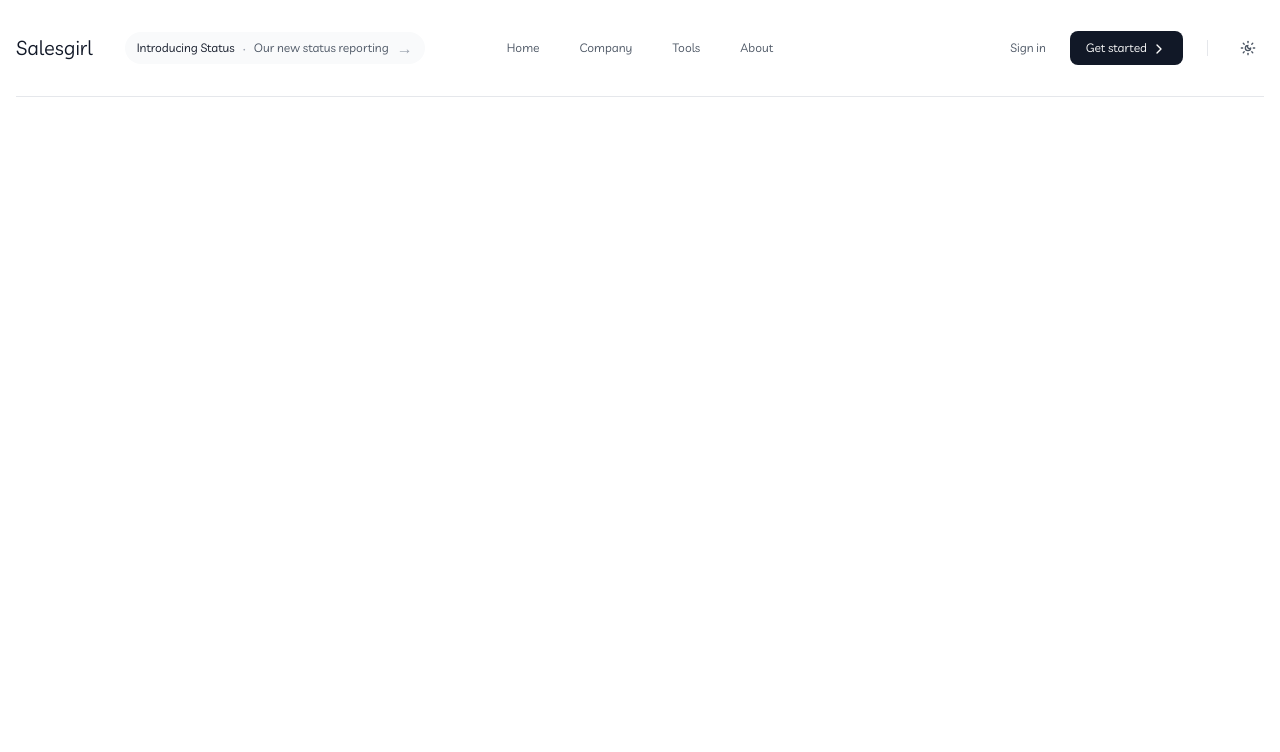
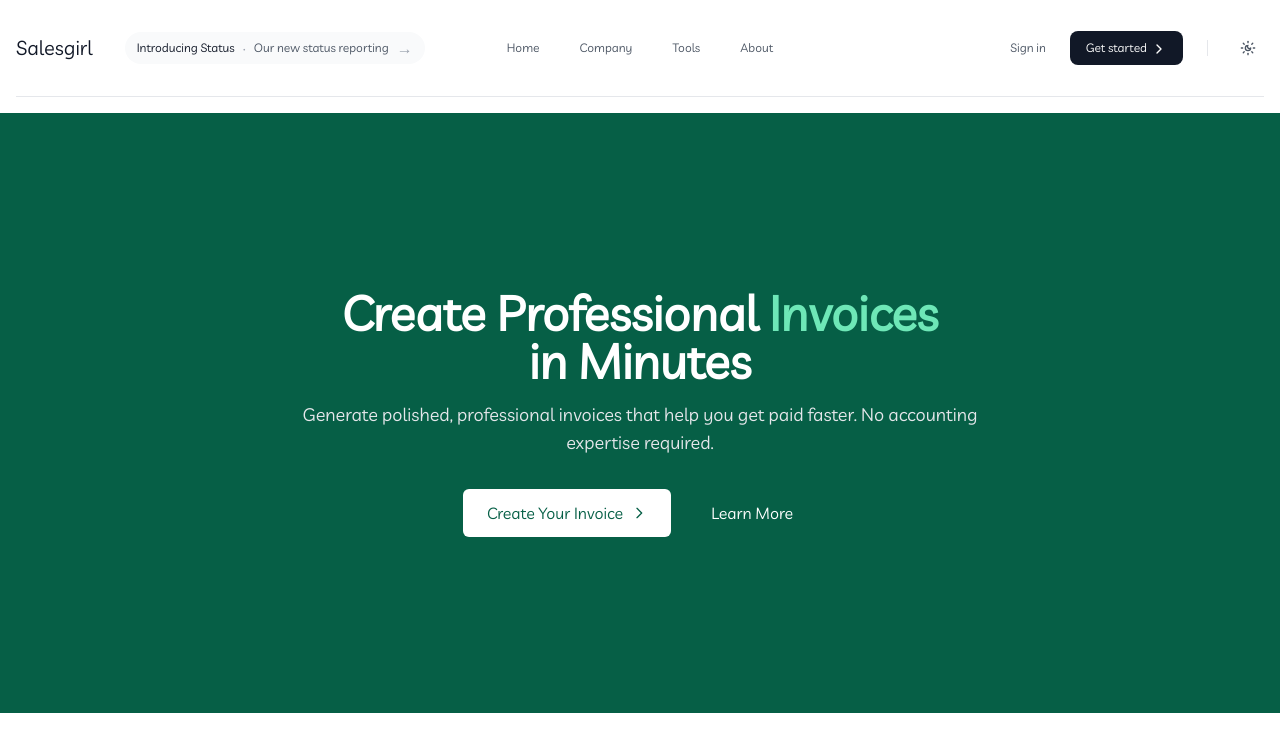
Before and after one commit to nanayawdev/salesgirl, a React (Vite) app: page / in a window 1280 px wide. Shown: the top 752 px of the page. Built offline with nearby package versions, Linux system fonts and the light colour scheme.

Commit message:
Add HeroSection component to App for enhanced user engagement

```diff
--- a/src/App.jsx
+++ b/src/App.jsx
@@ -1,9 +1,12 @@
 import React from 'react';
 import Navbar from './components/Navbar/Navbar';
-
+import HeroSection from './components/HeroSection/HeroSection';
 function App() {
   return (
-    <Navbar />
+    <>
+      <Navbar />
+      <HeroSection />
+    </>
   );
 }
 
--- /dev/null
+++ b/src/components/HeroSection/HeroSection.jsx
@@ -0,0 +1,44 @@
+import React from 'react';
+
+const HeroSection = () => {
+  return (
+    <div className="bg-emerald-800 min-h-[600px] flex items-center justify-center">
+      <div className="text-center max-w-3xl mx-auto px-4">
+        <h1 className="text-5xl font-bold text-white mb-4">
+          Create Professional <span className="text-emerald-300">Invoices</span>
+          <br />
+          in Minutes
+        </h1>
+
+        <p className="text-gray-200 text-lg mb-8">
+          Generate polished, professional invoices that help you get paid faster. No accounting expertise required.
+        </p>
+
+        <div className="flex gap-4 justify-center">
+          <button className="bg-white text-emerald-800 px-6 py-3 rounded-md font-medium hover:bg-gray-100 transition-colors flex items-center">
+            Create Your Invoice
+            <svg
+              className="w-4 h-4 ml-2"
+              fill="none"
+              stroke="currentColor"
+              viewBox="0 0 24 24"
+            >
+              <path
+                strokeLinecap="round"
+                strokeLinejoin="round"
+                strokeWidth={2}
+                d="M9 5l7 7-7 7"
+              />
+            </svg>
+          </button>
+
+          <button className="text-white px-6 py-3 rounded-md font-medium hover:text-emerald-300 transition-colors">
+            Learn More
+          </button>
+        </div>
+      </div>
+    </div>
+  );
+};
+
+export default HeroSection;
```
